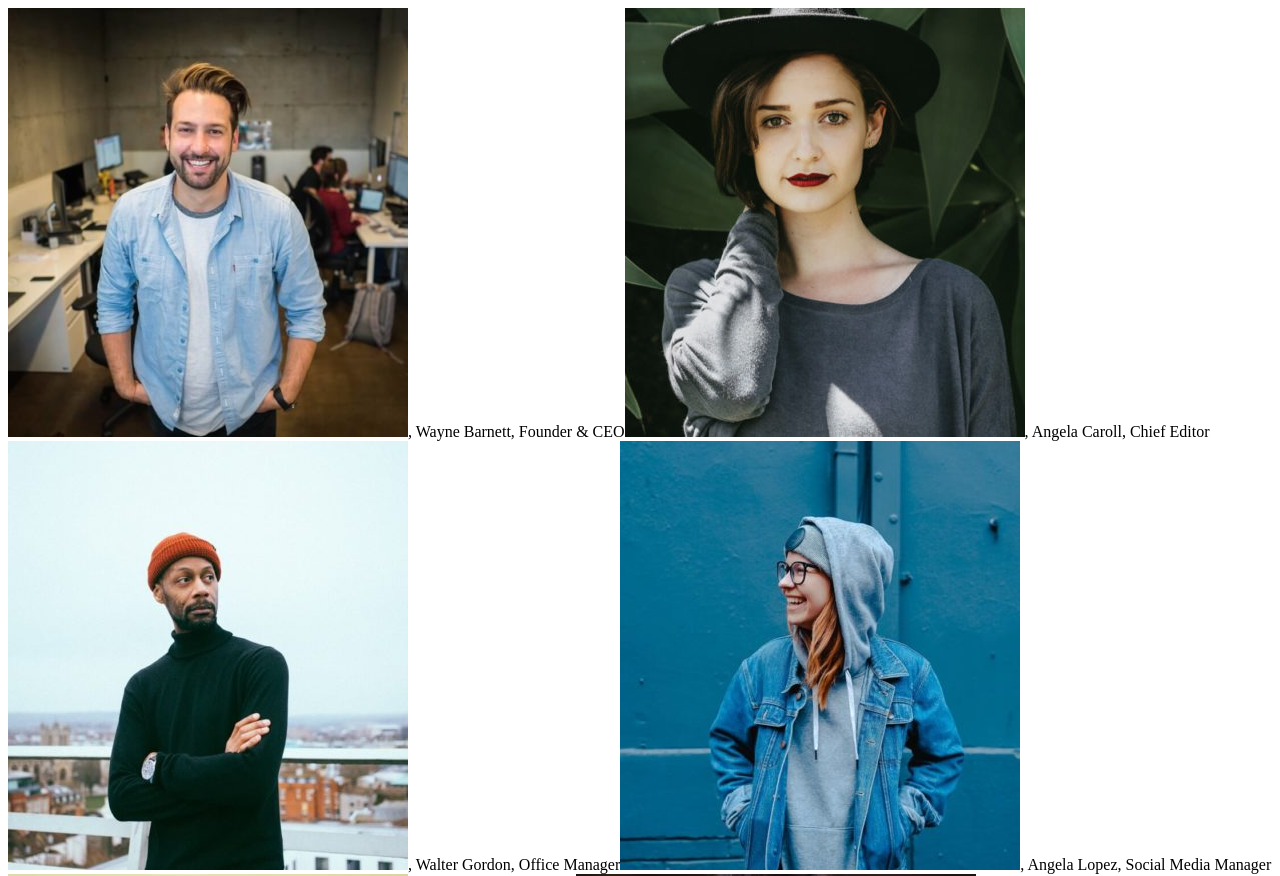
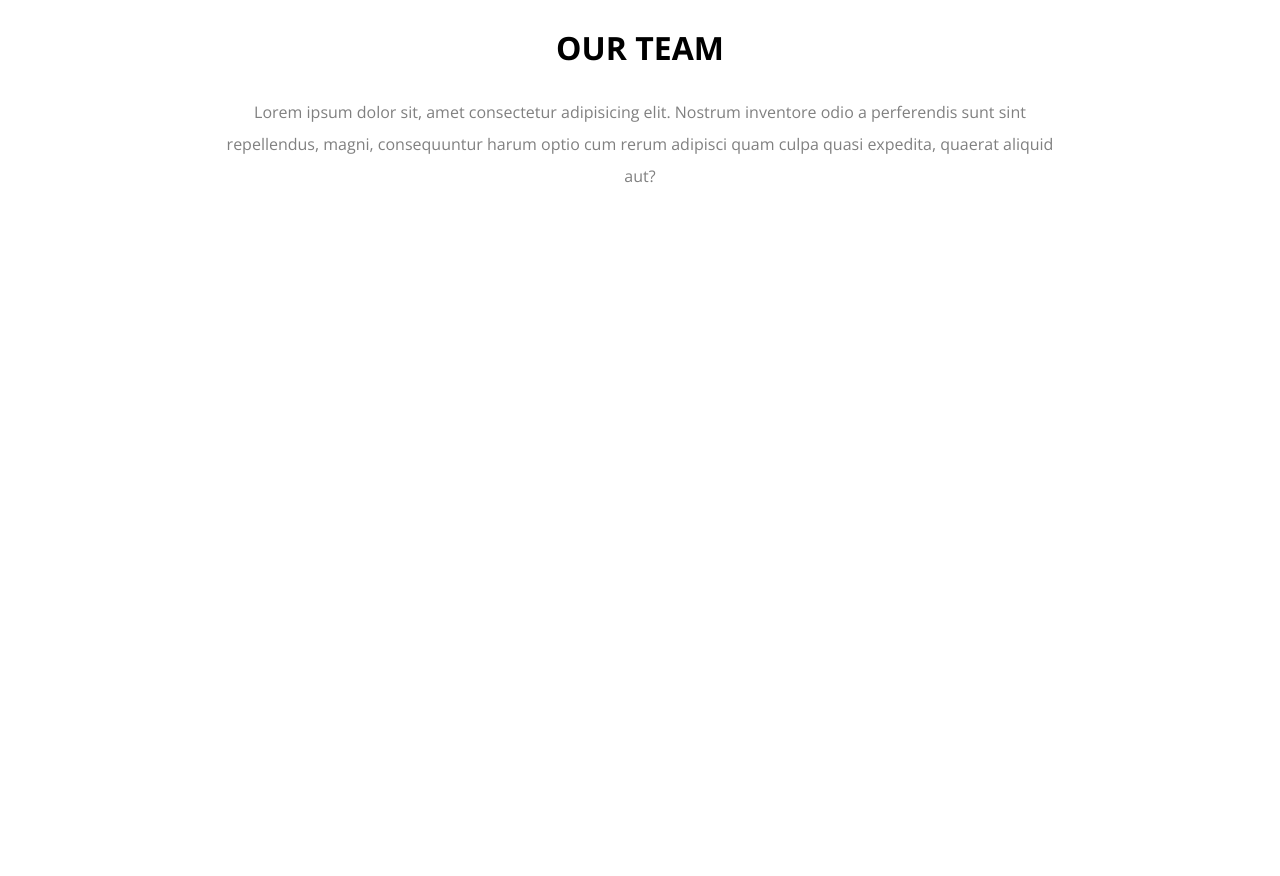
Before and after one commit to SimoCrash/js-our-team, a plain HTML site: page index.html in a window 1280 px wide. Shown: the top 876 px of the page. After the commit the page ends 800 px from the top, so only its background shows below. Drawn offline with nearby package versions, Linux system fonts and the light colour scheme.

Commit message:
composizione html/css

```diff
--- a/css/style.css
+++ b/css/style.css
@@ -0,0 +1,24 @@
+* {
+    margin: 0;
+    padding: 0;
+    box-sizing: border-box;
+}
+
+body {
+    font-family: 'Open Sans', sans-serif;
+}
+
+.container {
+    padding: 2rem;
+    max-width: 70%;
+    margin: auto;
+    text-align: center;
+    color: grey;
+    line-height: 2rem;
+}
+
+.container h1 {
+    text-transform: uppercase;
+    margin-bottom: 2rem;
+    color: black;
+}
--- a/index.html
+++ b/index.html
@@ -6,13 +6,23 @@
     <meta name="viewport" content="width=device-width, initial-scale=1.0">
     <title>Our Team</title>
 
+    <!-- link font -->
+    <link rel="preconnect" href="https://fonts.googleapis.com">
+    <link rel="preconnect" href="https://fonts.gstatic.com" crossorigin>
+    <link href="https://fonts.googleapis.com/css2?family=Open+Sans:wght@300;400;500;600;700;800&display=swap" rel="stylesheet">
+
     <!-- link css -->
     <link rel="stylesheet" href="css/style.css">
 
     <!-- link js -->
-    <script src="js/script.js" defer></script>
+    <script src="js/scrip.js" defer></script>
 </head>
 <body>
-    <div class="card"></div>
+    <div class="container">
+        <h1>our team</h1>
+        <p>Lorem ipsum dolor sit, amet consectetur adipisicing elit. Nostrum inventore odio a perferendis sunt sint repellendus,
+           magni, consequuntur harum optio cum rerum adipisci quam culpa quasi expedita, quaerat aliquid aut?</p>
+        <div class="card"></div>
+    </div>
 </body>
 </html>
```
